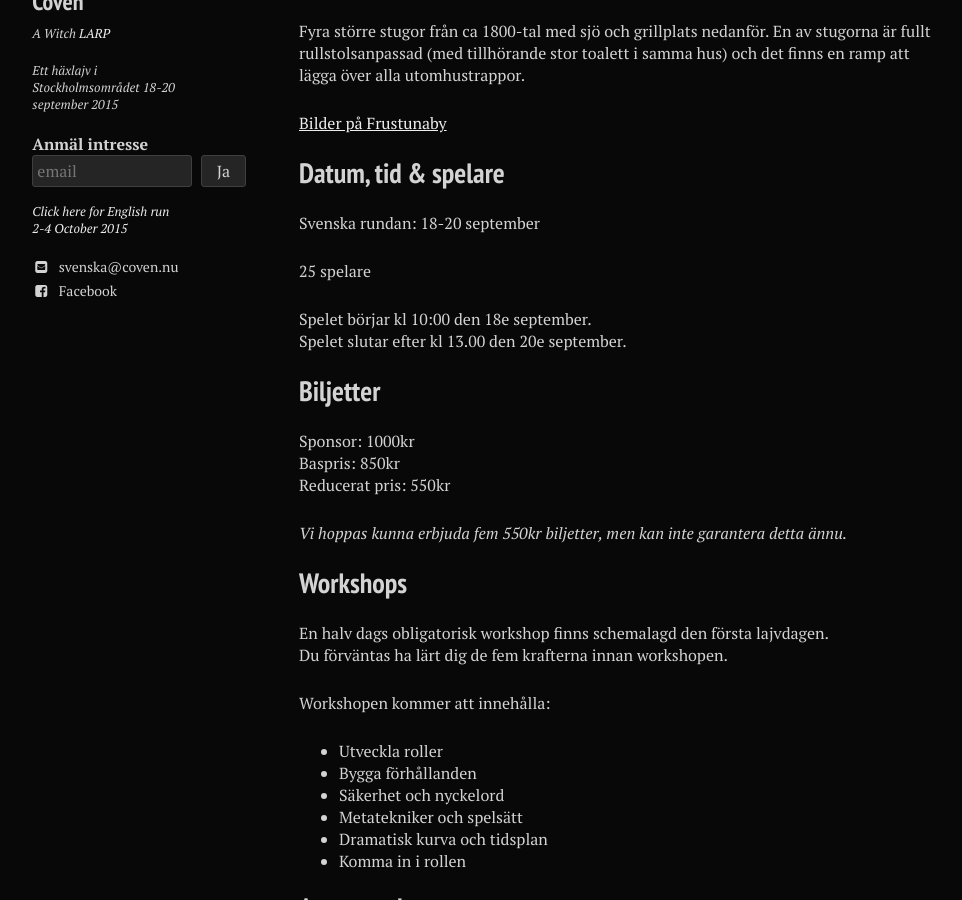
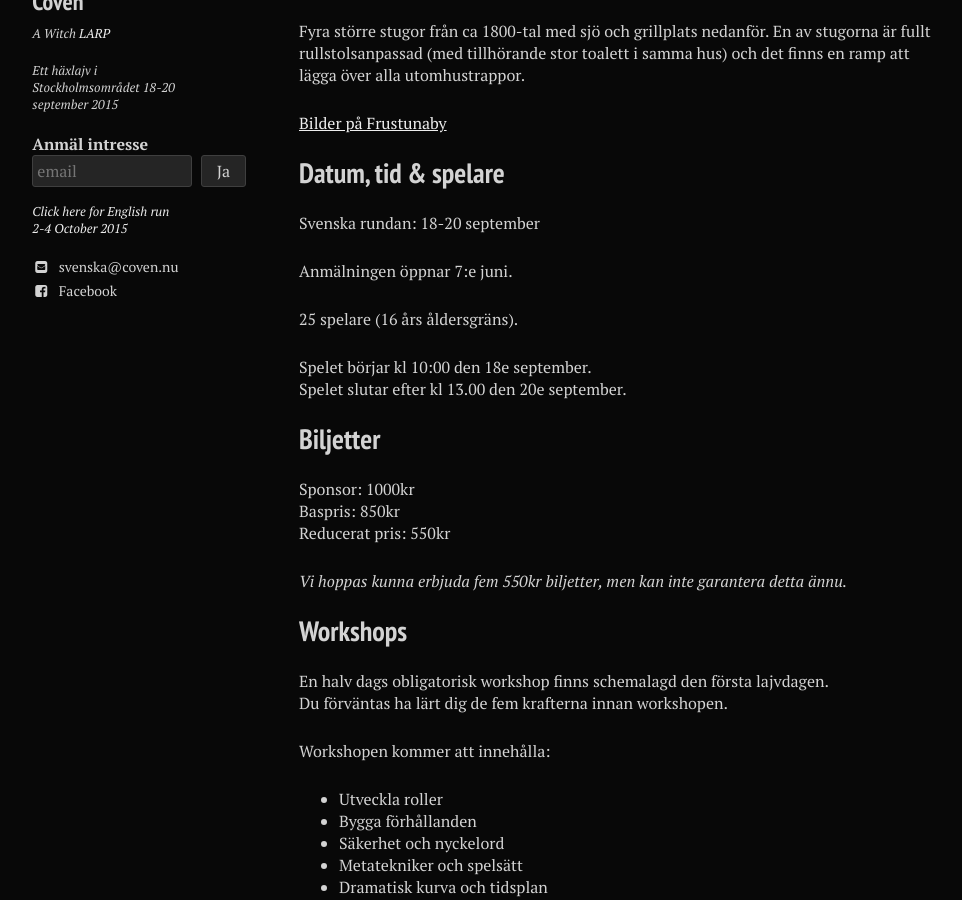
Before and after one commit to stanislavb/www.coven.nu, a Jekyll site: the page built from praktiskt/index.md, in a window 1280 px wide and 900 px high, scrolled down 703 px. Shown: the whole window, without its empty margins (21-983 px from the left). Built offline with Jekyll 4.4.1, drawn with Linux system fonts in a browser that asks for light colours; nearby versions of some CDN libraries.

Commit message:
Update index.md

```diff
--- a/praktiskt/index.md
+++ b/praktiskt/index.md
@@ -31,7 +31,9 @@ Fyra större stugor från ca 1800-tal med sjö och grillplats nedanför. En av s
 
 Svenska rundan: 	18-20 september
 
-25 spelare
+Anmälningen öppnar 7:e juni.
+
+25 spelare (16 års åldersgräns).
 
 Spelet börjar kl 10:00 den 18e september.
 Spelet slutar efter kl 13.00 den 20e september.
```
